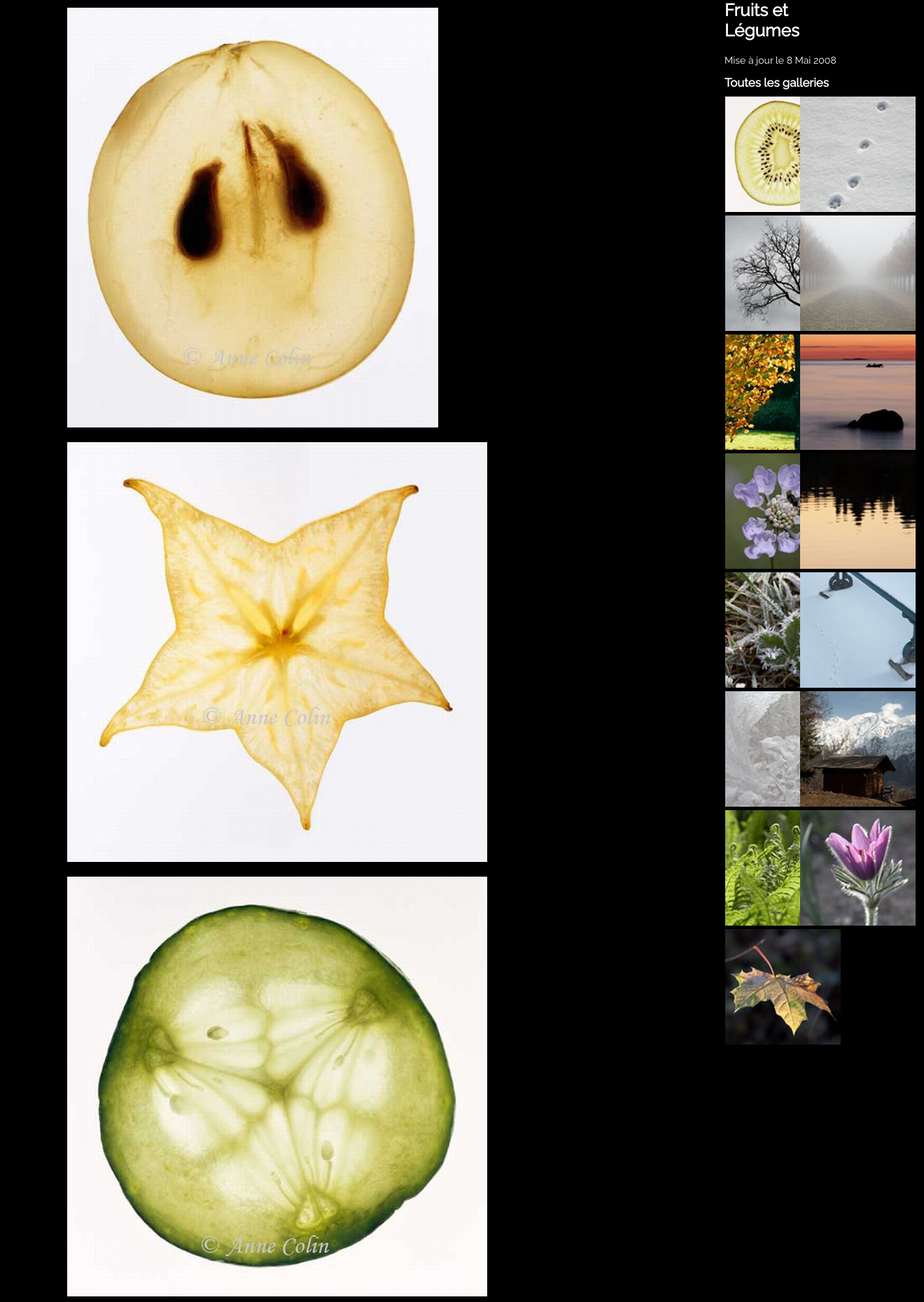
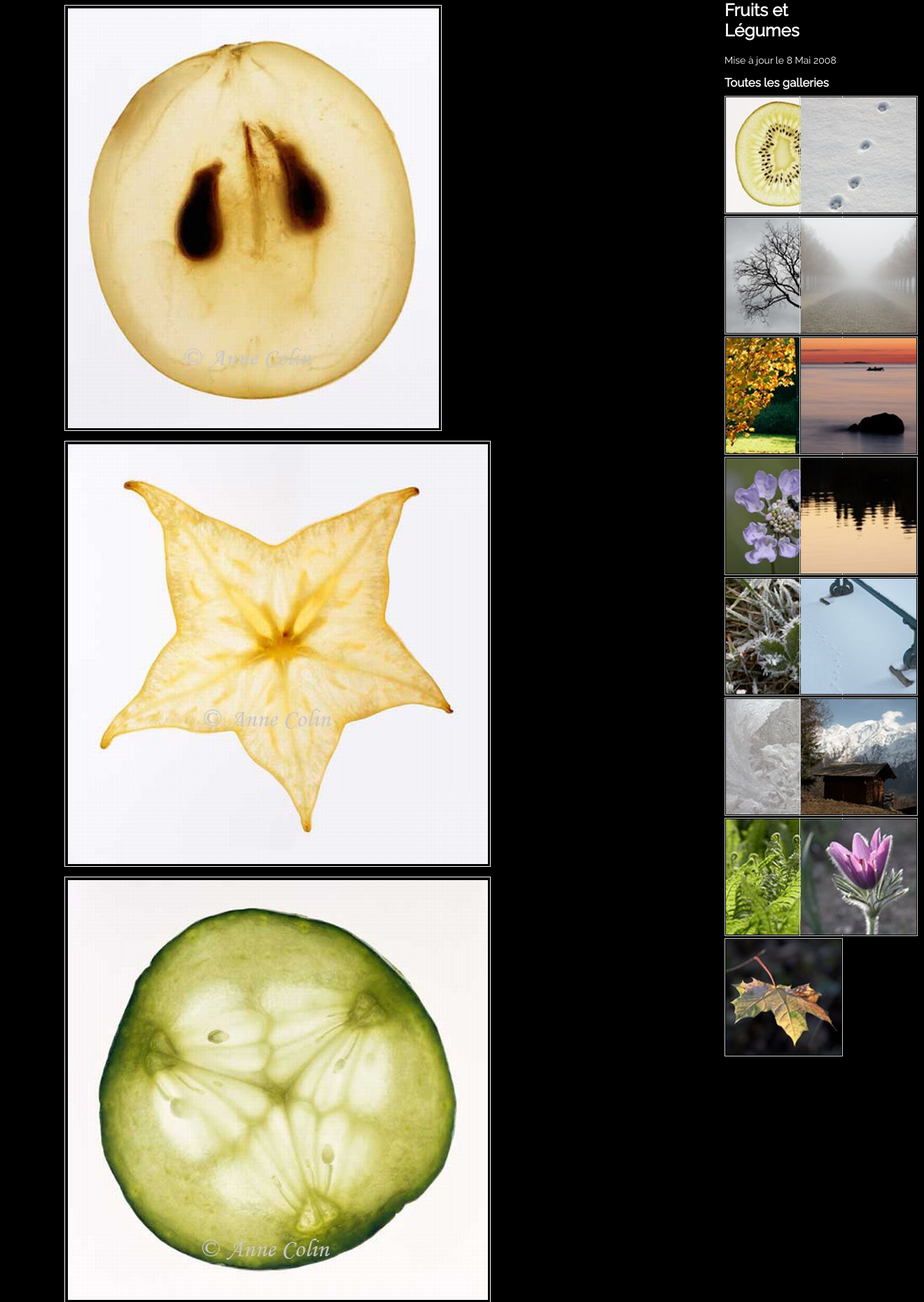
Before and after one commit to SpaceFox/ac, a Django app: page /category/1/ in a window 1320 px wide. Shown: the part 96-1957 px from the top of the page at 70% size. Run offline with Django 3.2, Linux system fonts and the light colour scheme; data comes from the database, SQL or seed files in the repository; some libraries are stand-ins or nearby versions.

Commit message:
Bordure d'images

```diff
--- a/AnneColin/gallery/static/gallery/css/default.css
+++ b/AnneColin/gallery/static/gallery/css/default.css
@@ -76,6 +76,7 @@
 }
 #main img {
 	padding: 0.5em;
+	border: 1px solid #fff;
 }
 #main.categories {
 	width: 100%;
@@ -130,6 +131,10 @@
 }
 aside img {
 	padding: 1px;
+	border: 1px solid #ccc;
+}
+aside img:hover {
+    border: 1px solid #fff;
 }
 #thumbnails {
 	text-align: center;
```
